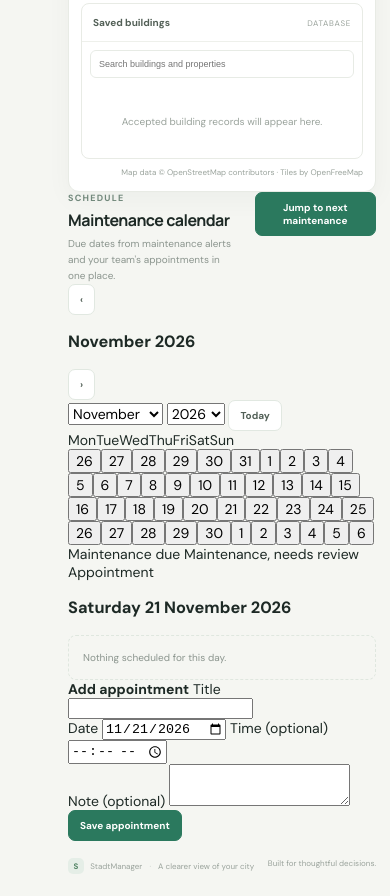
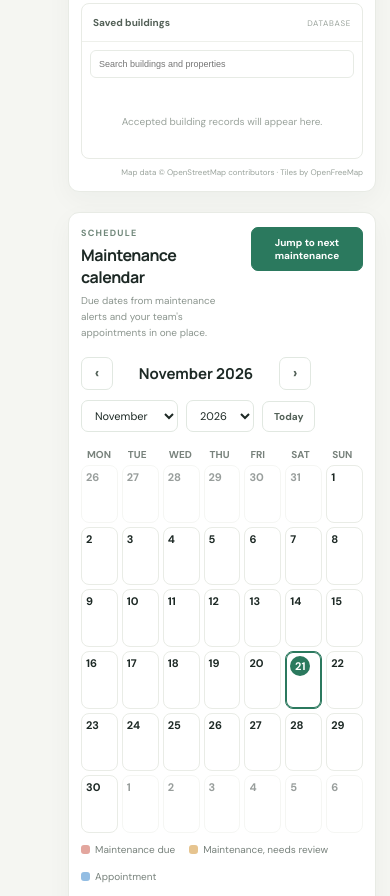
Before and after one commit to KaipaUday/StadtManager, a plain HTML site: page Site/Public/index.html in a window 390 px wide. Shown: the part 1812-2708 px from the top of the page. Drawn offline with nearby package versions, Linux system fonts and the light colour scheme; no server answers.

Commit message:
Add files via upload
Calendar added

```diff
--- a/Site/Public/styles.css
+++ b/Site/Public/styles.css
@@ -446,3 +446,57 @@ body.dark .building-image-card, body.dark .twin-viewer { border-color: #303c34;
 body.dark .twin-room-card, body.dark .twin-room-fields input { border-color: #303c34; background: #19221c; color: #c1ccc4; }
 body.dark .twin-room-heading { color: #dce6de; }
 body.dark .twin-room-heading small, body.dark .twin-room-fields label { color: #a4b0a7; }
+
+/* ---------- Calendar ---------- */
+.calendar-section { margin-top: 20px; padding: 20px; border: 1px solid #e8ebe5; border-radius: 11px; background: var(--surface); box-shadow: var(--shadow); scroll-margin-top: 80px; }
+.calendar-toolbar { display: flex; flex-wrap: wrap; align-items: center; justify-content: space-between; gap: 10px; margin: 16px 0 12px; }
+.calendar-nav-group { display: flex; align-items: center; gap: 8px; }
+.calendar-arrow { min-width: 32px; font-size: 15px; line-height: 1; }
+.calendar-month-label { min-width: 150px; margin: 0; font-family: Manrope, sans-serif; font-size: 15px; text-align: center; text-transform: capitalize; }
+.calendar-select { padding: 7px 9px; border: 1px solid #e1e8e1; border-radius: 7px; background: var(--surface); color: var(--ink); font-size: 11px; }
+.calendar-layout { display: grid; grid-template-columns: minmax(0, 1fr) 280px; gap: 16px; align-items: start; }
+.calendar-weekdays, .calendar-grid { display: grid; grid-template-columns: repeat(7, minmax(0, 1fr)); gap: 4px; }
+.calendar-weekdays span { padding: 4px 6px; color: var(--muted); font-size: 10px; font-weight: 700; text-transform: uppercase; }
+.calendar-day { display: flex; flex-direction: column; gap: 3px; min-height: 86px; padding: 6px; overflow: hidden; border: 1px solid var(--line); border-radius: 8px; background: var(--surface); color: var(--ink); text-align: left; cursor: pointer; }
+.calendar-day:hover { border-color: #b9d6c4; background: var(--green-pale); }
+.calendar-day.outside { opacity: .45; }
+.calendar-day.selected { border-color: var(--green); box-shadow: inset 0 0 0 1px var(--green); }
+.calendar-day-number { font-size: 11px; font-weight: 700; }
+.calendar-day.today .calendar-day-number { display: inline-grid; place-items: center; width: 20px; height: 20px; border-radius: 50%; background: var(--green); color: #fff; }
+.calendar-chip { display: block; padding: 2px 5px; overflow: hidden; border-radius: 4px; font-size: 9px; font-weight: 600; white-space: nowrap; text-overflow: ellipsis; }
+.calendar-chip.maintenance { color: #a64e43; background: #fbecea; }
+.calendar-chip.suggested { color: #8c6935; background: #fbf3e5; }
+.calendar-chip.event { color: #2f5f8a; background: #e8f1fa; }
+.calendar-more { color: var(--muted); font-size: 9px; }
+.calendar-legend { display: flex; flex-wrap: wrap; gap: 14px; margin-top: 10px; color: var(--muted); font-size: 10px; }
+.calendar-legend > span { display: inline-flex; align-items: center; gap: 5px; }
+.legend-dot { display: inline-block; width: 9px; height: 9px; border-radius: 3px; }
+.legend-dot.maintenance { background: #e3a69e; }
+.legend-dot.suggested { background: #e6c48f; }
+.legend-dot.event { background: #93bde3; }
+.calendar-day-panel { display: flex; flex-direction: column; gap: 10px; padding: 14px; border: 1px solid var(--line); border-radius: 10px; }
+.calendar-day-title { margin: 0; font-family: Manrope, sans-serif; font-size: 13px; }
+.calendar-day-list { display: flex; flex-direction: column; gap: 8px; }
+.calendar-entry { display: flex; flex-direction: column; align-items: flex-start; gap: 4px; padding: 9px 10px; border-left: 3px solid #93bde3; border-radius: 6px; background: var(--green-pale); font-size: 11px; }
+.calendar-entry.maintenance { border-left-color: #e3a69e; }
+.calendar-entry.suggested { border-left-color: #e6c48f; }
+.calendar-entry p { margin: 0; color: var(--muted); font-size: 10px; white-space: pre-wrap; }
+.calendar-entry-kind { color: var(--muted); font-size: 9px; font-weight: 700; text-transform: uppercase; letter-spacing: .5px; }
+.calendar-event-form { display: flex; flex-direction: column; gap: 8px; padding-top: 10px; border-top: 1px solid var(--line); font-size: 11px; }
+.calendar-field { display: flex; flex-direction: column; gap: 3px; color: var(--muted); font-size: 10px; }
+.calendar-field input, .calendar-field textarea { width: 100%; padding: 7px 8px; border: 1px solid #e3e9e2; border-radius: 7px; background: var(--surface); color: var(--ink); font: inherit; font-size: 11px; }
+.calendar-field-row { display: grid; grid-template-columns: 1fr 1fr; gap: 8px; }
+
+@media (max-width: 900px) {
+  .calendar-layout { grid-template-columns: 1fr; }
+  .calendar-day { min-height: 58px; padding: 4px; }
+  .calendar-chip { font-size: 0; height: 6px; padding: 0; }
+  .calendar-section { padding: 14px 12px; }
+}
+
+body.dark .calendar-section { border-color: #303c34; background: #1e2822; }
+body.dark .calendar-select, body.dark .calendar-field input, body.dark .calendar-field textarea { border-color: #303c34; }
+body.dark .calendar-day:hover { border-color: #3f5a49; }
+body.dark .calendar-chip.maintenance { color: #f0b5ad; background: #4a2a26; }
+body.dark .calendar-chip.suggested { color: #ecd09f; background: #44361f; }
+body.dark .calendar-chip.event { color: #b4d4f2; background: #23384c; }
```
